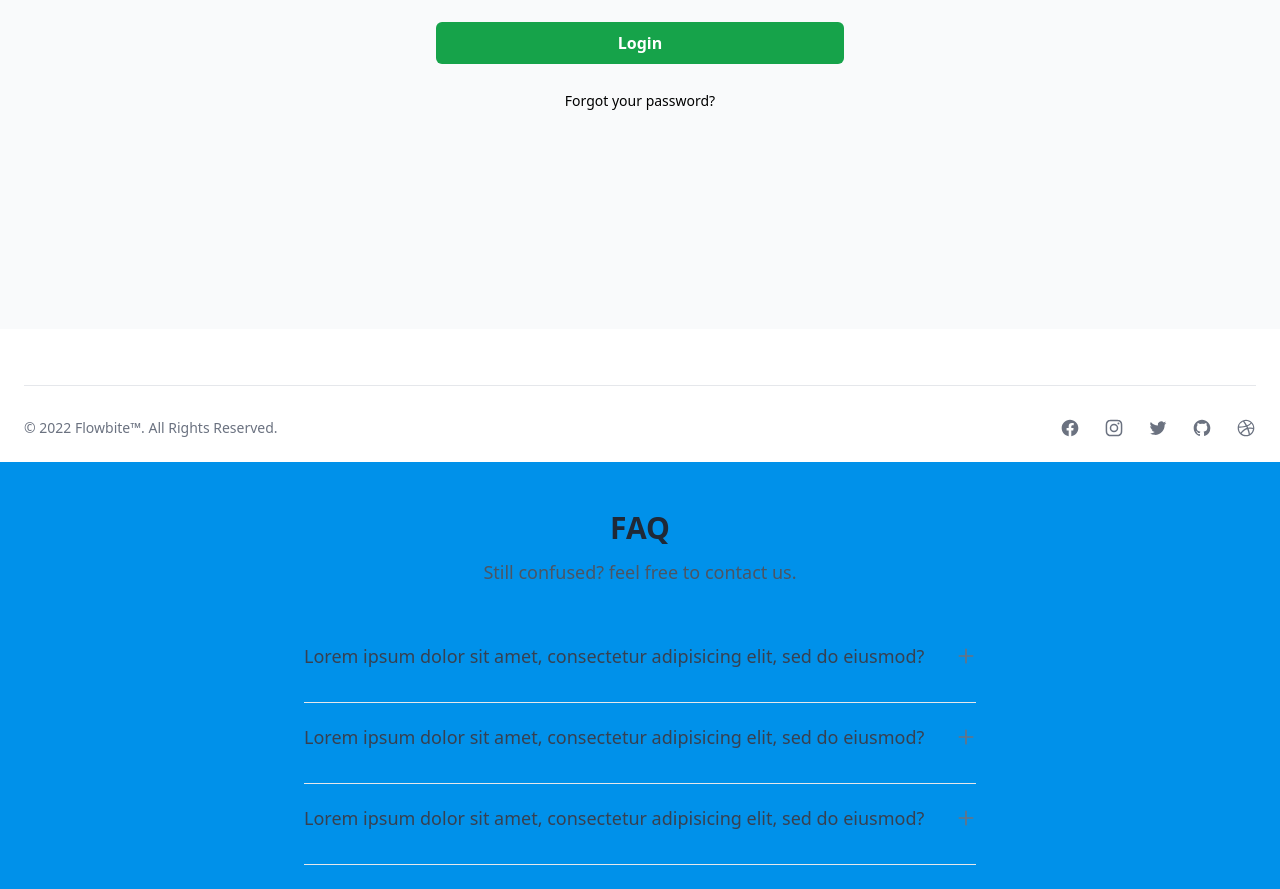
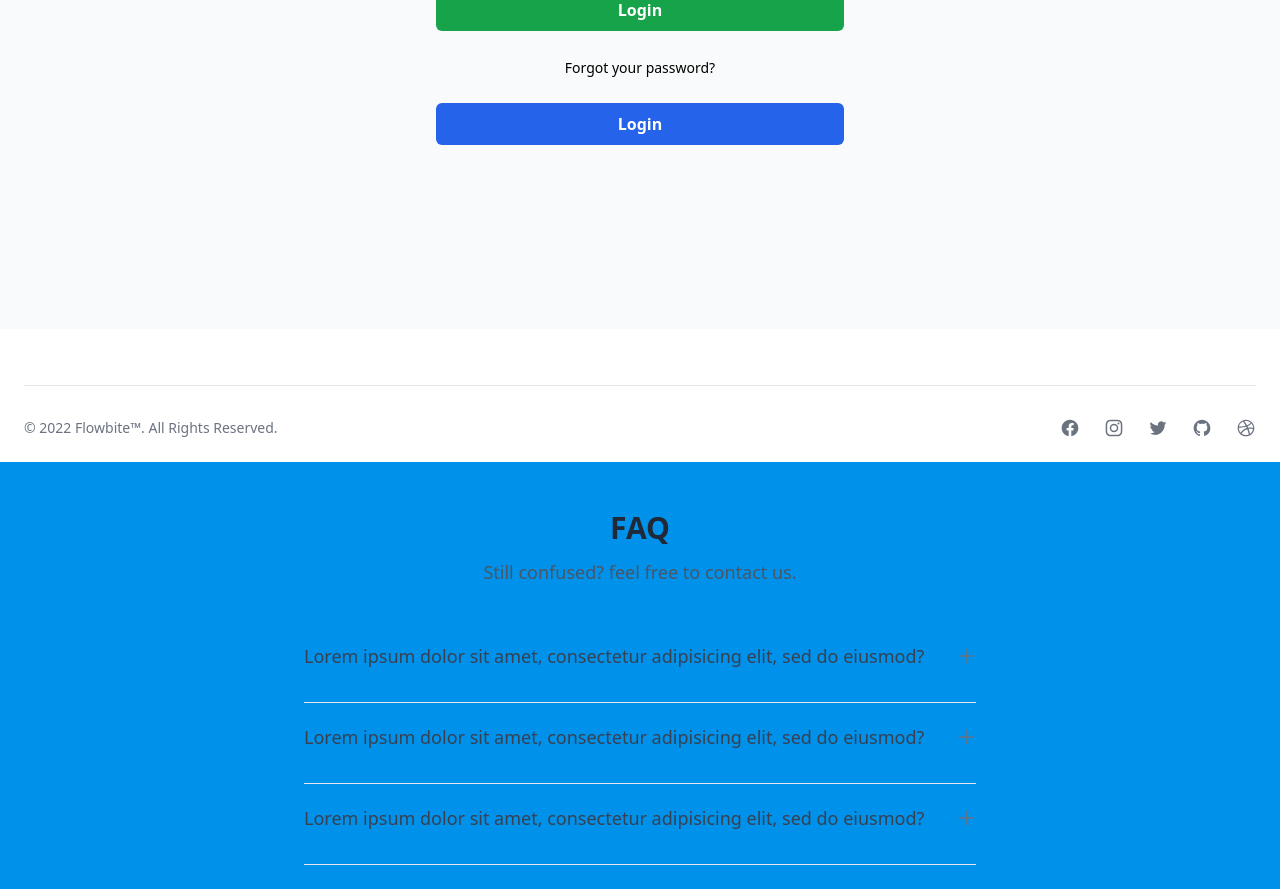
Before and after one commit to Hub-Mo-Amotek/E-commerce-webshop, a React (Create React App) app in the folder webshop-frontend/: page /Login in a window 1280 px wide. Shown: the part 959-1848 px from the top of the page. Built offline with nearby package versions, Linux system fonts and the light colour scheme; the HTML template or start-up script is replaced by a standard one.

Commit message:
added global alert system

```diff
--- /dev/null
+++ b/webshop-frontend/src/components/Alert.js
@@ -0,0 +1,20 @@
+import React, { useState } from "react";
+
+const Alert = ({ color, alertTitel, alertInfo }) => {
+
+
+    console.log(color)
+    return (
+        <div className={"bg-" + color + "-100 border-t-4 border-"+color+"-500 rounded-b text-"+color+"-900 px-4 py-3 shadow-md"} role="alert">
+          <div className="flex">
+            <div className="py-1"><svg className="fill-current h-6 w-6 text-black-500 mr-4" xmlns="http://www.w3.org/2000/svg" viewBox="0 0 20 20"><path d="M2.93 17.07A10 10 0 1 1 17.07 2.93 10 10 0 0 1 2.93 17.07zm12.73-1.41A8 8 0 1 0 4.34 4.34a8 8 0 0 0 11.32 11.32zM9 11V9h2v6H9v-4zm0-6h2v2H9V5z"/></svg></div>
+            <div>
+              <p className="font-bold">{alertTitel}</p>
+              <p className="text-sm">{alertInfo}</p>
+            </div>
+          </div>
+        </div>
+    );};
+
+
+export default Alert
--- a/webshop-frontend/src/routes/LoginPage.js
+++ b/webshop-frontend/src/routes/LoginPage.js
@@ -2,8 +2,12 @@ import React from 'react'
 import { useState } from 'react'
 import { useNavigate } from 'react-router-dom';
 import axios from 'axios';
+import Alert from '../components/Alert'
 
 const LoginPage = () => {
+
+let [alert, setAlert] = useState();
+
   const refreshPage = () =>{
     window.location.reload(false);
   }
@@ -29,7 +33,7 @@ const LoginPage = () => {
           navigate('/my-account');
           refreshPage();
       }else{
-        alert('we couldnt find anyone with those credentials. pls register if you still dont have an account');
+          setAlert(<Alert color="orange" alertTitel="something went wrong!" alertInfo="try again, or make a new account"/>)
       }
 
     });
@@ -41,6 +45,7 @@ const LoginPage = () => {
     <div>
       <div className="w-full min-h-screen bg-gray-50 flex flex-col sm:justify-center items-center pt-6 sm:pt-0">
         <div className="w-full sm:max-w-md p-5 mx-auto">
+          <div>{alert}</div>
           <h2 className="mb-12 text-center text-5xl font-extrabold">G-BAY</h2>
           <form onSubmit={handleForm}>
             <div className="mb-4">
@@ -50,7 +55,7 @@ const LoginPage = () => {
               type="text"
               name="email"
               placeholder="your_email@here.com"
-              className="py-2 px-3 border border-gray-300 focus:border-red-300 focus:outline-none focus:ring focus:ring-red-200 focus:ring-opacity-50 rounded-md shadow-sm disabled:bg-gray-100 mt-1 block w-full"
+              className="py-2 px-3 border border-gray-300 focus:border-blue-300 focus:outline-none focus:ring focus:ring-blue-200 focus:ring-opacity-50 rounded-md shadow-sm disabled:bg-gray-100 mt-1 block w-full"
               onChange={handleChange}
               value={user.email}
               required/>
@@ -62,7 +67,7 @@ const LoginPage = () => {
               type="password"
               name="password"
               placeholder="your password"
-              className="py-2 px-3 border border-gray-300 focus:border-red-300 focus:outline-none focus:ring focus:ring-red-200 focus:ring-opacity-50 rounded-md shadow-sm disabled:bg-gray-100 mt-1 block w-full"
+              className="py-2 px-3 border border-gray-300 focus:border-blue-300 focus:outline-none focus:ring focus:ring-blue-200 focus:ring-opacity-50 rounded-md shadow-sm disabled:bg-gray-100 mt-1 block w-full"
               onChange={handleChange}
               value={user.password}
               required/>
@@ -78,10 +83,18 @@ const LoginPage = () => {
             <div className="mt-6 text-center">
               <a href="#" className="text-sm"> Forgot your password? </a>
             </div>
+            <div className="mt-6">
+            </div>
             {/*<div className="mt-6 text-center">
               <a href="#" className="underline">Sign up for an account</a>
             </div>*/}
           </form>
+          <button
+                  className="w-full inline-flex items-center justify-center px-4 py-2 bg-blue-600 border border-transparent
+                  rounded-md font-semibold capitalize text-white hover:bg-blue-700 active:bg-blue-700 focus:outline-none
+                  focus:border-blue-700 focus:ring focus:ring-blue-200 disabled:opacity-25 transition"
+                  >Login
+              </button>
         </div>
       </div>
     </div>
```
